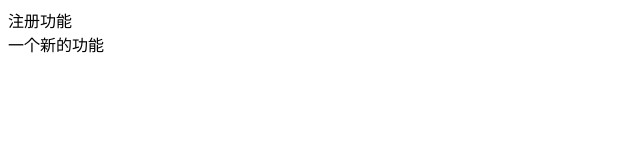
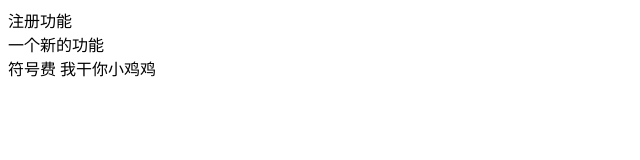
Before and after one commit to Chen1xin/index, a plain HTML site: page index.html in a window 1280 px wide. Shown: the whole page, without its empty margins (0-640 px from the left). Drawn offline with Linux system fonts and the light colour scheme.

```diff
--- a/index.html
+++ b/index.html
@@ -7,5 +7,6 @@
 <body>
 <div>注册功能</div>
 <div>一个新的功能</div>
+<div>符号费   我干你小鸡鸡</div>
 </body>
 </html>
```
